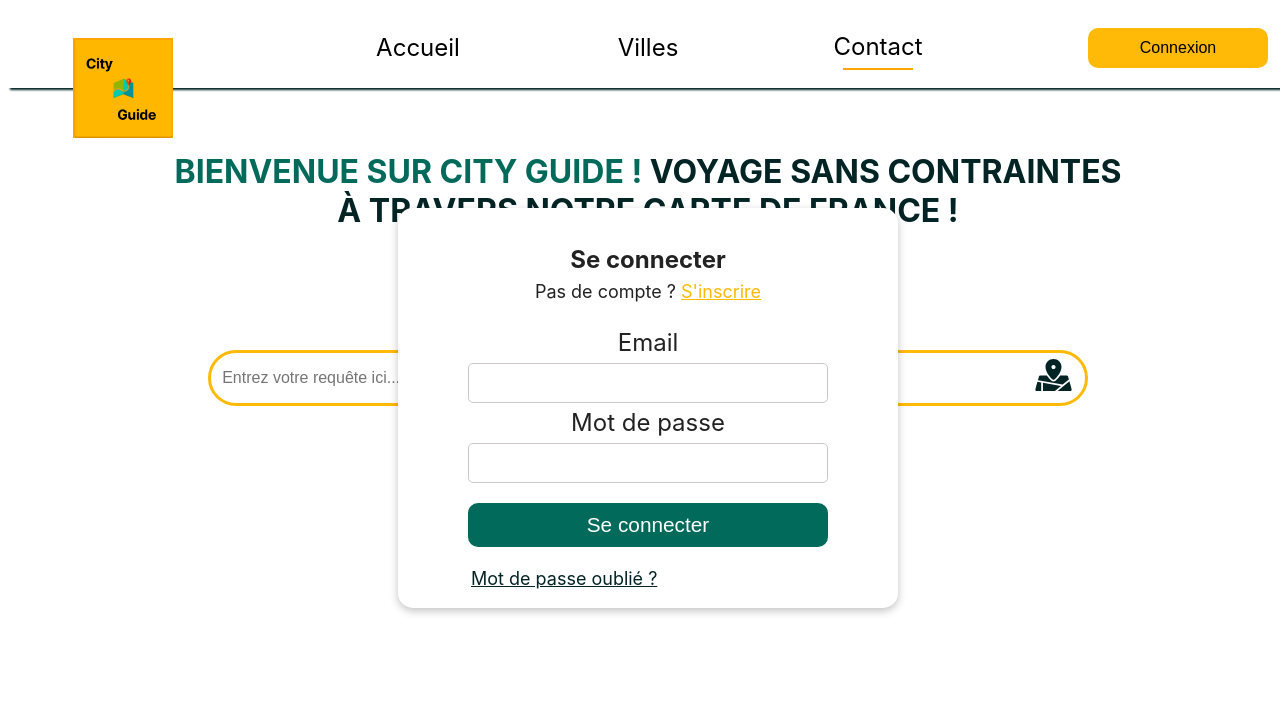
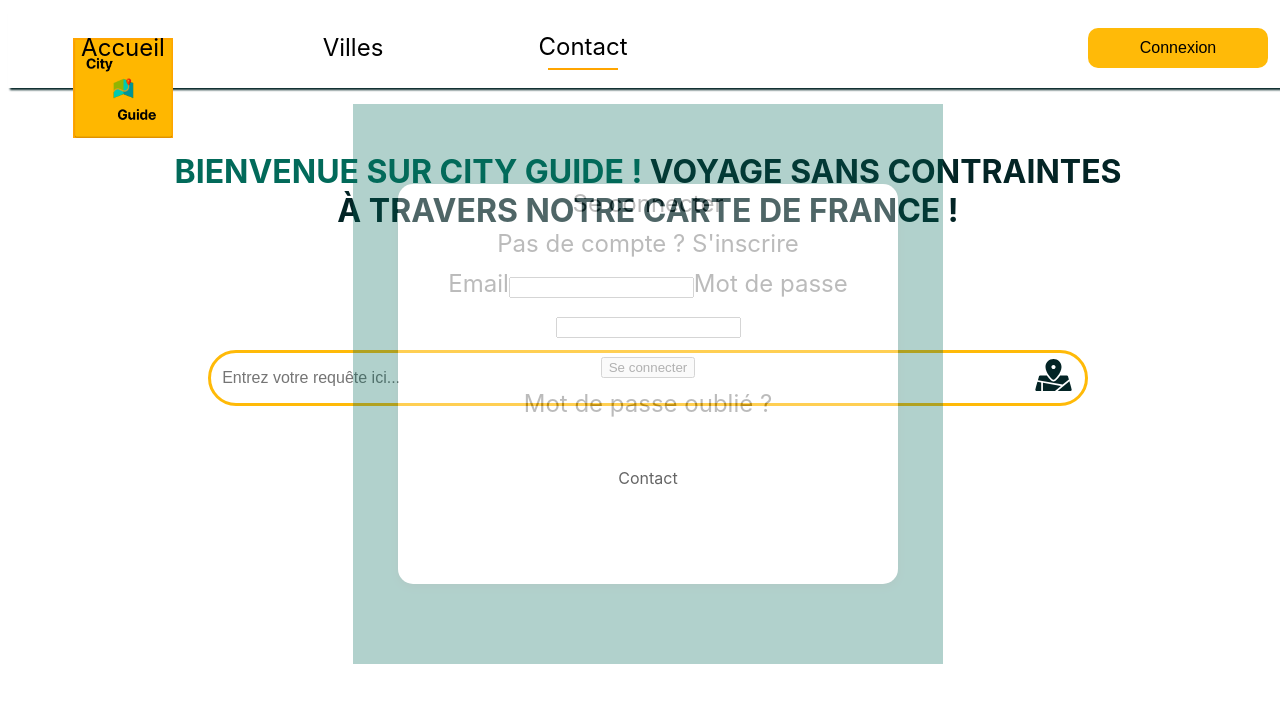
Before and after one commit to WildCodeSchool/2209-wns-hopper-les4starthopper-front, a React (Create React App) app: page /contact in a window 1280 px wide. Both pictures are taken after a click on the button "Connexion". Shown: the top 702 px of the page. Built offline with nearby package versions, Linux system fonts and the light colour scheme.

Commit message:
hotfix à finir

```diff
--- a/src/components/ConnexionBtn/SignIn.tsx
+++ b/src/components/ConnexionBtn/SignIn.tsx
@@ -9,7 +9,7 @@ function ConnexionBtn() {
     setShowModal(!showModal);
   };
 
-  useEffect(() => {
+  /* useEffect(() => {
     const closeModal = (e: any) => {
       if (
         e.target.className !== "connexionBtn" &&
@@ -21,17 +21,13 @@ function ConnexionBtn() {
     document.body.addEventListener("click", closeModal);
     return () => document.body.removeEventListener("click", closeModal);
   }, []);
-
+ */
   return (
     <>
       <button onClick={handleShowModal} className="connexionBtn">
         Connexion
       </button>
-      {showModal && (
-        <ModalAuth
-          className={showModal === true ? "modal-open" : "modal-closed"}
-        />
-      )}
+      {showModal && <ModalAuth closeModal={handleShowModal} />}
     </>
   );
 }
--- a/src/components/ModalAuth/ModalAuth.tsx
+++ b/src/components/ModalAuth/ModalAuth.tsx
@@ -30,7 +30,8 @@ export const ModalAuth = (props: any) => {
 
   if (authMode === "signin") {
     return (
-      <div className={`modalAuth ${props.className}`}>
+      <div onClick={props.closeModal} className="modalAuth-component">
+        <div className={`modalAuth-body ${props.className}`}>
           <div className="modalAuth__title">Se connecter</div>
           <div className="modalAuth__mode">
             Pas de compte ? <span onClick={changeAuthMode}>S'inscrire</span>
@@ -66,11 +67,13 @@ export const ModalAuth = (props: any) => {
             </div>
           </div>
         </div>
+      </div>
     );
   }
 
   return (
-    <div className={`modalAuth ${props.className}`}>
+    <div onClick={props.closeModal} className="modalAuth-component">
+      <div className={`modalAuth-body ${props.className}`}>
         <div className="modalAuth__title">S'inscrire</div>
         <div className="modalAuth__mode">
           Déjà enregistré ? <span onClick={changeAuthMode}>Se connecter</span>
@@ -103,6 +106,7 @@ export const ModalAuth = (props: any) => {
           </div>
         </div>
       </div>
+    </div>
   );
   // <div>
   // 		{error && (
--- a/src/components/ModalAuth/modalAuth.scss
+++ b/src/components/ModalAuth/modalAuth.scss
@@ -1,16 +1,28 @@
-.modalAuth {
+.modalAuth-component {
+  width: 1200px;
+  height: 70vh;
+  display: flex;
+  justify-content: center;
+  align-items: center;
+  background-color: #026a5a;
+  opacity: 0.3;
+  position: relative;
+  top: auto;
+  right: 50%;
+  transform: translate(50%, 60%);
+  z-index: 2;
+}
+
+.modalAuth-body {
   display: flex;
   align-items: center;
   flex-direction: column;
   text-align: center;
-  position: absolute;
-  top: 200px;
   width: 500px;
   height: 400px;
   background: white;
   border-radius: 15px;
   box-shadow: rgba(0, 0, 0, 0.24) 0px 3px 8px;
-  z-index: 2;
 
   &__title {
     margin-top: 2rem;
```
Lines whose indentation alone changed are shown as unchanged.
